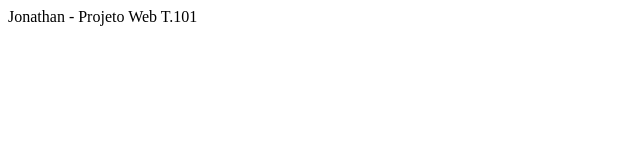
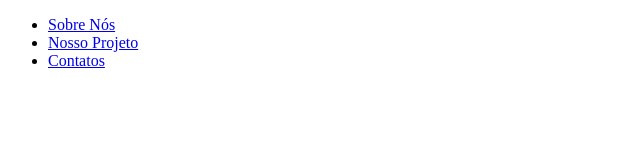
Before and after one commit to Jonathan-MC-101/Jonathan-MC-101, a plain HTML site: page index.html in a window 1280 px wide. Shown: the whole page, without its empty margins (0-640 px from the left). Drawn offline with Linux system fonts and the light colour scheme.

Commit message:
up_2910_0911

```diff
--- a/index.html
+++ b/index.html
@@ -4,8 +4,25 @@
 <head>
     <meta charset="UTF-8">
     <meta http-equiv="X-UA-Compatible" content="IE=edge">
-    <meta name="viewport" content="width=device.width, initial scale 1.0"
-    <title>Jonathan - Projeto Web T.101</title>
+    <meta name="viewport" content="width=device.width, initial scale 1.0">
+    <title>Jonathan Projeto Web T101</title>
     <link rel="stylesheet" href="index.css">
 </head>
-</html>
+
+<body>
+    <div class="container">
+        <nav>
+            <ul>
+                <li>
+                    <a href="index.html">Sobre Nós</a>
+                </li>
+                <li>
+                    <a href="project.html">Nosso Projeto</a>
+                </li>
+                <li>
+                    <a href="contact.html">Contatos</a>
+                </li>
+            </ul>
+        </nav>
+    </div>
+</body>
```
